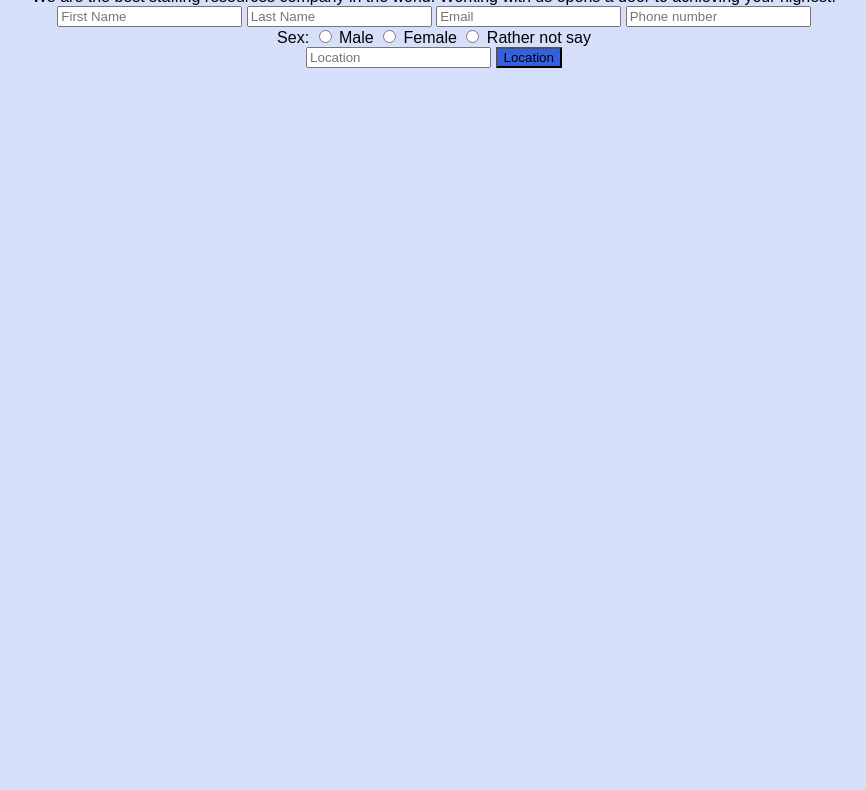
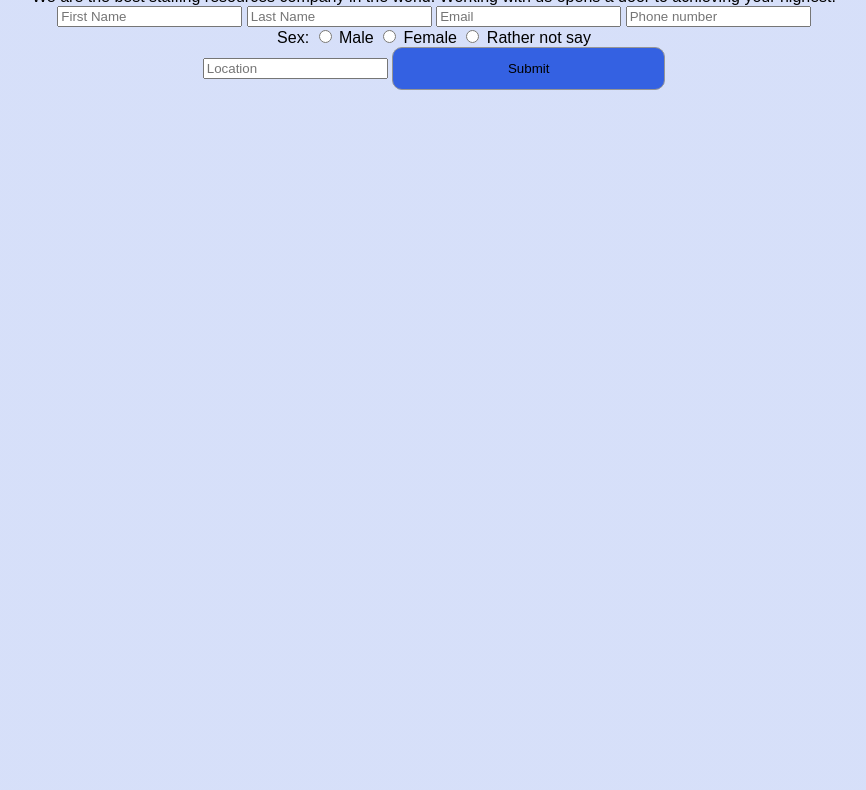
Before and after one commit to key-joshua/csrltd, a plain HTML site: page index.html in a window 1280 px wide. Shown: the part 84-874 px from the top of the page, without its empty margins (322-1188 px from the left). Drawn offline with Linux system fonts and the light colour scheme.

Commit message:
progress with styling

```diff
--- a/assets/css/main.css
+++ b/assets/css/main.css
@@ -18,6 +18,18 @@ body {
 }
 
 button {
+    /* background: #3461E2;
+    align-items: flex-start; */
+
+    gap: 10px;
+    left: 0px;
+    top: 219px;
+    width: 273px;
+    height: 43px;
+    padding: 12px 25px;
+    border-radius: 10px;
     background: #3461E2;
+    box-sizing: border-box;
     align-items: flex-start;
+    border: 1px solid #959595;
 }
--- a/index.html
+++ b/index.html
@@ -39,7 +39,7 @@
                 </div>
 
                 <input type="text" placeholder="Location" class="locationClass" />
-                <button type="button" > Location </button>
+                <button type="button" > Submit </button>
             </div>
           </form>
     </div>
```
